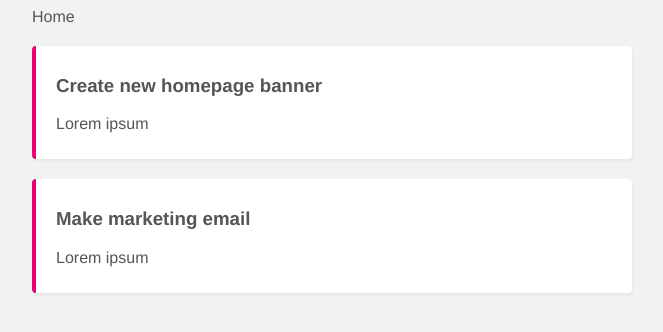
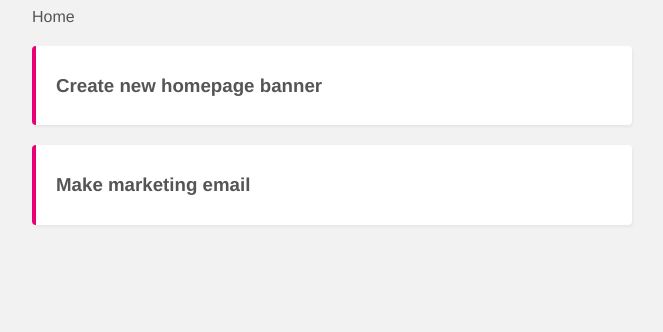
Before and after one commit to AlexStraton/Vue--Planner, a Vue app: page / in a window 1280 px wide. Shown: the top 332 px of the page, without its empty margins (308-971 px from the left). Built offline with nearby package versions, Linux system fonts and the light colour scheme; data requests are answered from the project's data file.

Commit message:
conditionally rendered viewing the project details

```diff
--- a/package.json
+++ b/package.json
@@ -8,6 +8,11 @@
     "json-server": "json-server --watch data/db.json"
   },
   "dependencies": {
+    "@fortawesome/fontawesome-svg-core": "^6.6.0",
+    "@fortawesome/free-brands-svg-icons": "^6.6.0",
+    "@fortawesome/free-regular-svg-icons": "^6.6.0",
+    "@fortawesome/free-solid-svg-icons": "^6.6.0",
+    "@fortawesome/vue-fontawesome": "^3.0.8",
     "core-js": "^3.8.3",
     "json-server": "^1.0.0-beta.2",
     "vue": "^3.2.13",
--- a/src/components/SingleProject.vue
+++ b/src/components/SingleProject.vue
@@ -1,7 +1,9 @@
 <template>
   <div class="project">
-    <h3>{{ project.title }}</h3>
-    <div class="details">
+    <div @click="handleClick" class="title">
+      <h3>{{ project.title }}</h3>
+    </div>
+    <div v-if="visibility" class="visibility">
       <p>{{ project.details }}</p>
     </div>
   </div>
@@ -10,6 +12,16 @@
 <script>
 export default {
   props: ["project"],
+  data() {
+    return {
+      visibility: false,
+    };
+  },
+  methods: {
+    handleClick() {
+      this.visibility = !this.visibility;
+    },
+  },
 };
 </script>
 
@@ -25,4 +37,7 @@ export default {
 h3 {
   cursor: pointer;
 }
+.visibility {
+  visibility: visible;
+}
 </style>
```
Also changed, not shown: 1 other file (tests, documents, lock files or other folders).
